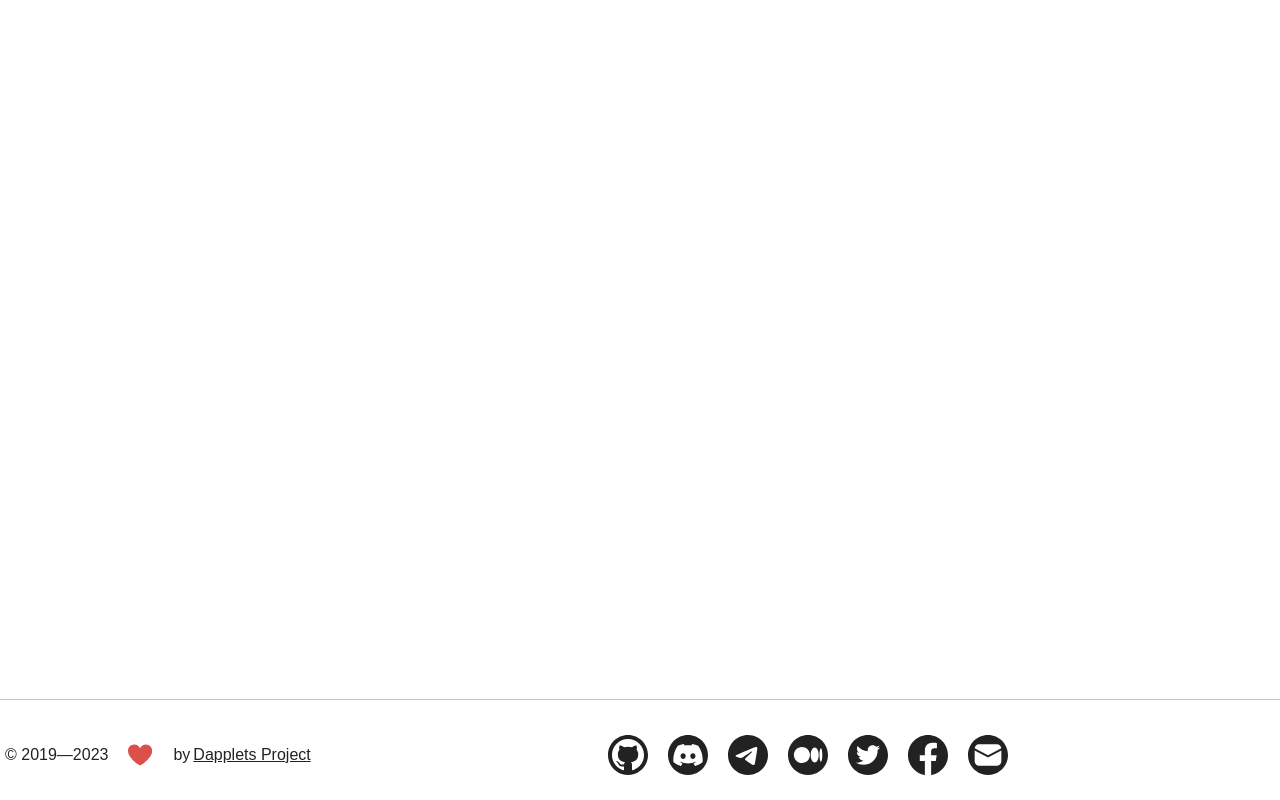
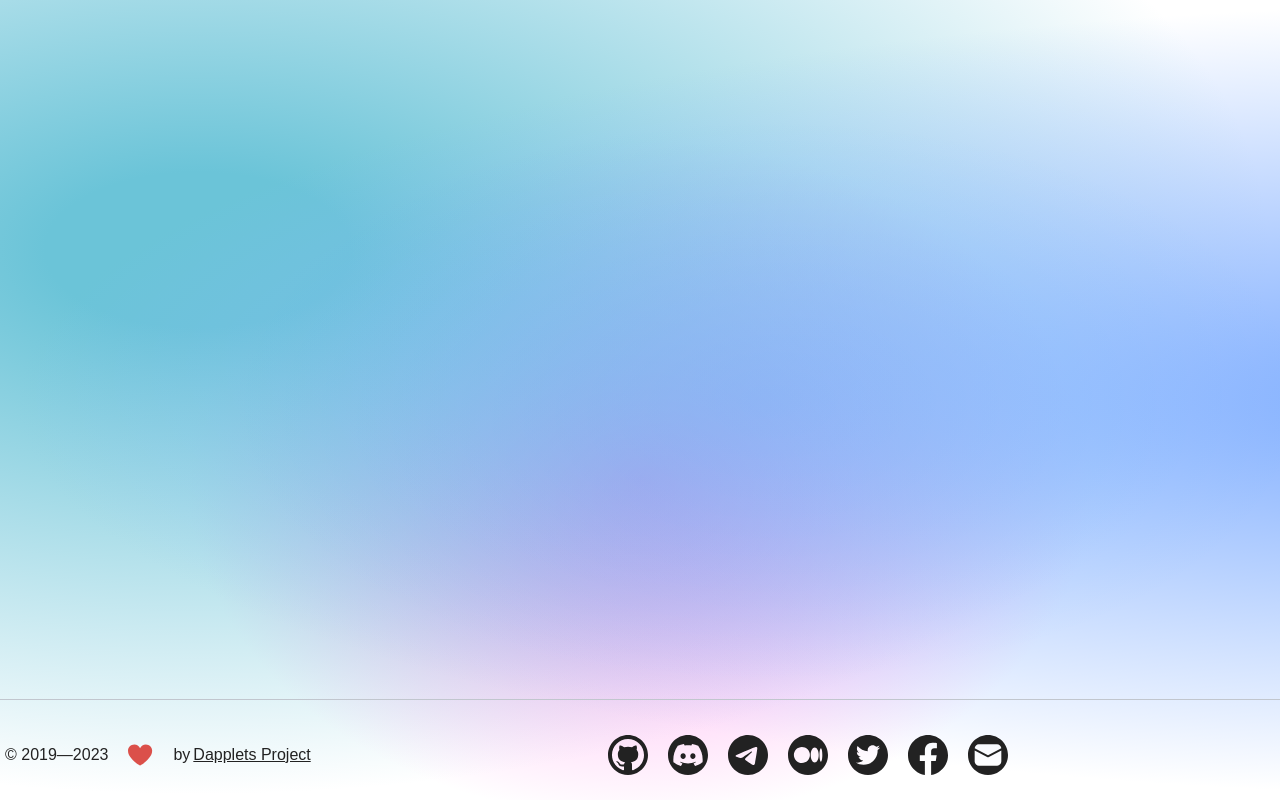
Before and after one commit to dapplets/mutation-website, a React (Vite) app: page / in a window 1280 px wide. Shown: the top 800 px of the page. Built offline with nearby package versions, Linux system fonts and the light colour scheme.

Commit message:
fix: added gradient for layout bg

```diff
--- a/src/components/Layout/Layout.module.scss
+++ b/src/components/Layout/Layout.module.scss
@@ -8,7 +8,10 @@
     width: 100vw;
     height: 100vh;
 
-    background: $web-bg;
+    background:  radial-gradient(ellipse at 60% 50%, rgba(0, 148, 255, 0.1) 1% 1%, rgba(255, 255, 255, 0) 50%, rgba(255, 255, 255, 0) 50%),
+    radial-gradient(ellipse at 120% 50%, #8bb5ff 10% 10%, transparent 70%, transparent 70%),
+    radial-gradient(ellipse at 198px 250px, #6bc4d8 10% 10%, transparent 70%, transparent 30%),
+    radial-gradient(ellipse at 50% 60%, #ff90ea, transparent, transparent);
     color: $content-color;
     position: relative;
 
```
Also changed, not shown: 1 other file (tests, documents, lock files or other folders).
